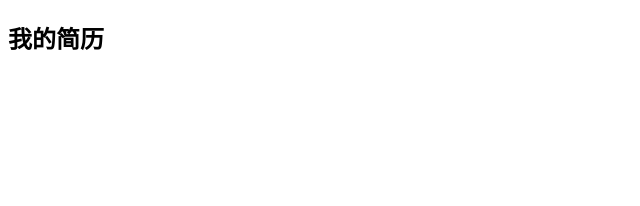
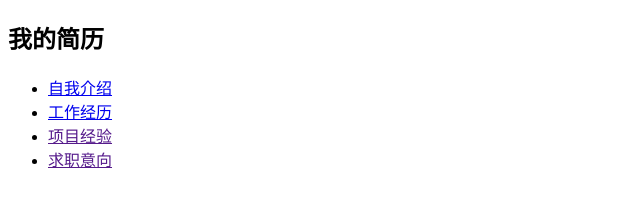
Before and after one commit to liberty-ding/liberty-ding.github.io, a plain HTML site: page pro/resume.html in a window 1280 px wide. Shown: the whole page, without its empty margins (0-640 px from the left). Drawn offline with Linux system fonts and the light colour scheme.

Commit message:
one,two,html

```diff
--- a/pro/resume.html
+++ b/pro/resume.html
@@ -6,5 +6,11 @@
 </head>
 <body>
 	<h2>我的简历</h2>
+	<ul>
+		<li><a href="one.html">自我介绍</a></li>
+		<li><a href="two.html">工作经历</a></li>
+		<li><a href="">项目经验</a></li>
+		<li><a href="">求职意向</a></li>
+	</ul>
 </body>
 </html>
```
Also changed, not shown: pro/two.html (added, +10 -0 lines), pro/one.html (added).
